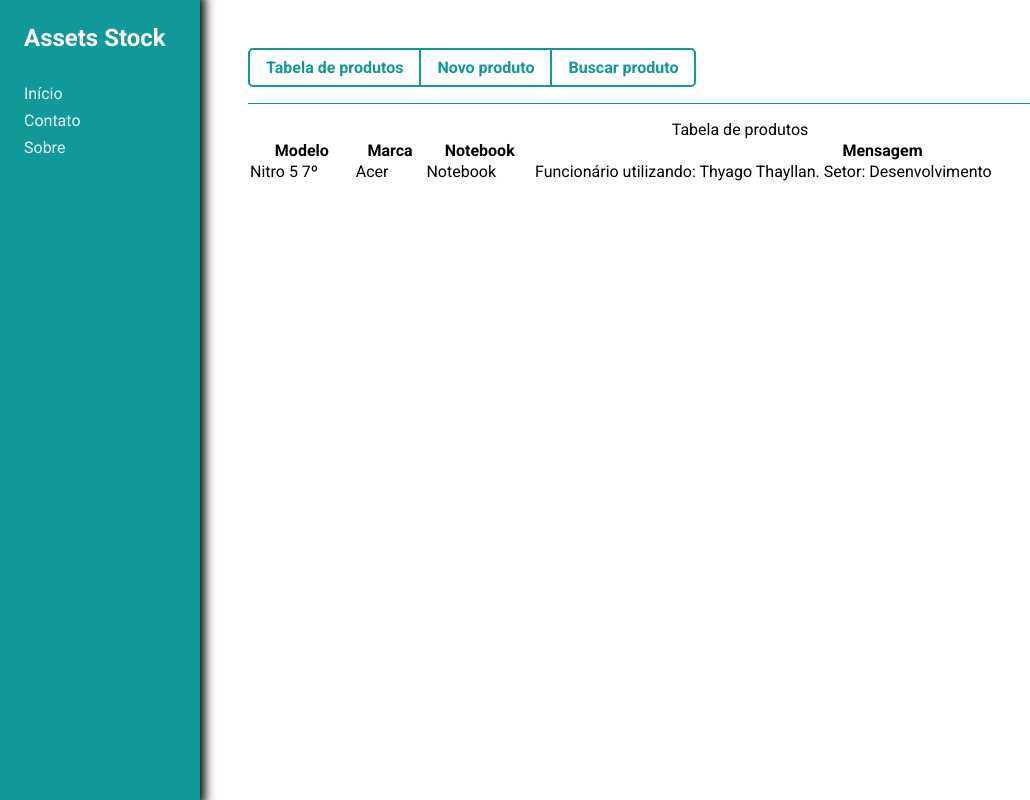
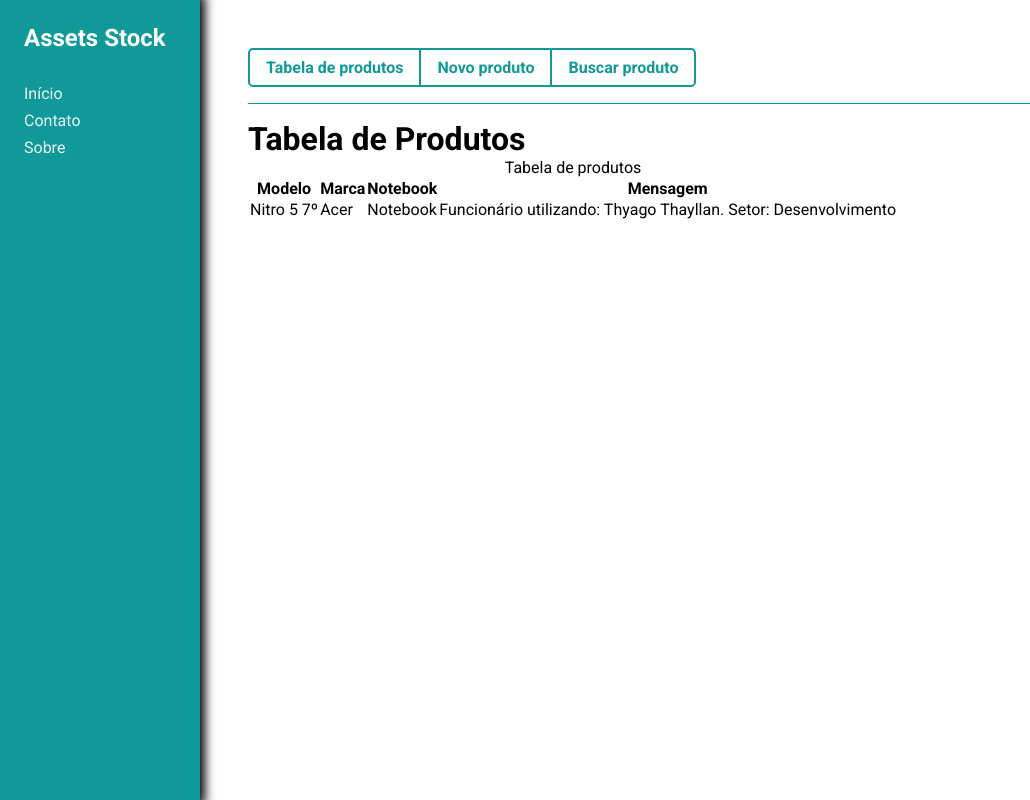
Before and after one commit to ThyagoThayllan/AssetsStock, a React (Vite) app: page / in a window 1280 px wide. Both pictures are taken after a click on the button "Tabela de produtos". Shown: the whole page, without its empty margins (0-1030 px from the left). Built offline with nearby package versions, Linux system fonts and the light colour scheme; no server answers.

Commit message:
**Produto** para **produto**

```diff
--- a/src/App.jsx
+++ b/src/App.jsx
@@ -1,4 +1,5 @@
-import { useState } from "react";
+import { useEffect, useState } from "react";
+import axios from "axios";
 import { Menu } from "./components/Menu";
 import { Products } from "./components/Products";
 import { NewProduct } from "./components/NewProduct";
@@ -12,6 +13,8 @@ export const App = () => {
   const [manufacturer, setManufacturer] = useState("");
   const [category, setCategory] = useState("");
   const [note, setNote] = useState("");
+
+  const [products, setProducts] = useState([]);
 
   const productData = {
     model,
@@ -48,6 +51,24 @@ export const App = () => {
     setAction(value);
   };
 
+  //  Requisições HTTP - AXIOS
+  axios.defaults.baseURL = "http://localhost:80/back/";
+
+  const getProducts = async () => {
+    try {
+      const res = await axios.get("?action=search");
+      const data = res.data;
+
+      setProducts(data);
+    } catch (error) {
+      console.error(`Erro: ${error}`);
+    }
+  };
+
+  useEffect(() => {
+    getProducts();
+  }, []);
+
   return (
     <div className={styles.container}>
       <Menu />
@@ -76,7 +97,7 @@ export const App = () => {
 
         <div className={styles.form}>
           {action === "" && <h1>Bem vindo!</h1>}
-          {action === "products" && <Products />}
+          {action === "products" && <Products products={products} />}
           {action === "register" && (
             <NewProduct
               categorys={categorys}
--- a/src/components/NewProduct/index.jsx
+++ b/src/components/NewProduct/index.jsx
@@ -6,7 +6,7 @@ export const NewProduct = ({ categorys, product, productFunctions }) => {
 
   return (
     <div>
-      <h1>Novo Produto</h1>
+      <h1>Novo produto</h1>
 
       <form>
         <div className={styles.divForm}>
--- a/src/components/Products/index.jsx
+++ b/src/components/Products/index.jsx
@@ -1,5 +1,8 @@
-export const Products = () => {
+export const Products = ({ products }) => {
   return (
+    <div>
+      <h1>Tabela de Produtos</h1>
+
       <table>
         <caption>Tabela de produtos</caption>
 
@@ -23,5 +26,6 @@ export const Products = () => {
           </tr>
         </tbody>
       </table>
+    </div>
   );
 };
```
Lines whose indentation alone changed are shown as unchanged.
